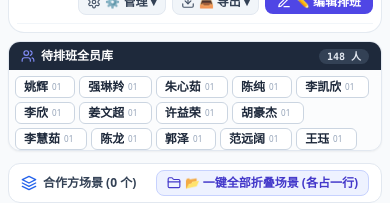
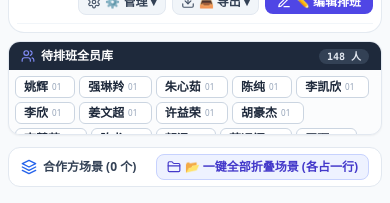
Before and after one commit to lijiayyq-afk/roster-system, a React (Vite) app: page / in a window 390 px wide. Both pictures are taken after a click on the button "✅ 确定完成". Shown: the part 172-375 px from the top of the page. Built offline with nearby package versions, Linux system fonts and the light colour scheme; no server answers.

Commit message:
clean: completely remove search & filter inputs from unassigned pool and strictly limit mobile height to 2 rows (h-16)

```diff
--- a/src/components/BoardView.tsx
+++ b/src/components/BoardView.tsx
@@ -44,8 +44,6 @@ export const BoardView: React.FC<BoardViewProps> = ({
   activeSlot
 }) => {
   const [isUnassignedScenesCollapsed, setIsUnassignedScenesCollapsed] = useState<boolean>(true);
-
-  // 记录已被折叠的场景 ID 集合
   const [collapsedSceneIds, setCollapsedSceneIds] = useState<Set<string>>(new Set());
 
   const visibleStaffList = filterStaffByAuthUser(staffList, authUser);
@@ -124,7 +122,6 @@ export const BoardView: React.FC<BoardViewProps> = ({
     };
   }, [directions, schedule, authUser, staffList, onReorderDirections, isEditMode]);
 
-  // 单个场景折叠控制
   const toggleSingleSceneFold = (sceneId: string, e: React.MouseEvent) => {
     e.stopPropagation();
     setCollapsedSceneIds((prev) => {
@@ -138,7 +135,6 @@ export const BoardView: React.FC<BoardViewProps> = ({
     });
   };
 
-  // 全量一键折叠 / 展开所有场景
   const toggleFoldAllScenes = () => {
     if (collapsedSceneIds.size === directions.length) {
       setCollapsedSceneIds(new Set());
@@ -389,7 +385,7 @@ export const BoardView: React.FC<BoardViewProps> = ({
 
       <div className="flex flex-col lg:flex-row gap-3 items-start">
 
-        {/* 左侧【待排班全员库】 */}
+        {/* 左侧【待排班全员库】 (严格彻底清除搜索与筛选框，手机端精确定向展示 2 行微型卡片高度: h-16 max-h-16) */}
         <div className={`w-full lg:w-72 bg-white rounded-xl border border-slate-200 shadow-sm overflow-hidden flex-shrink-0 transition-all ${
           isAllAssigned ? 'py-0' : ''
         }`}>
@@ -421,7 +417,7 @@ export const BoardView: React.FC<BoardViewProps> = ({
           ) : (
             <div
               data-direction-id=""
-              className="drag-container p-1.5 h-20 max-h-20 lg:h-auto lg:max-h-[65vh] overflow-y-auto flex flex-wrap content-start gap-1 bg-slate-50/50"
+              className="drag-container p-1.5 h-16 max-h-16 lg:h-auto lg:max-h-[60vh] overflow-y-auto flex flex-wrap content-start gap-1 bg-slate-50/50"
             >
               {unassignedList.map((staff) => {
                 const canEdit = canEditStaff(authUser, staff);
```
